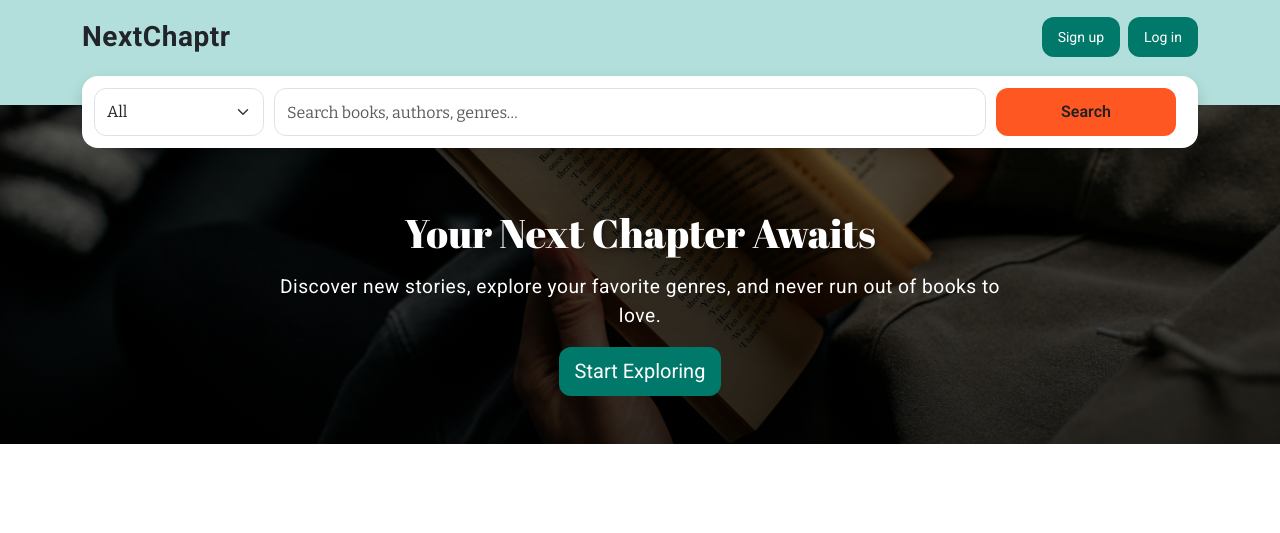
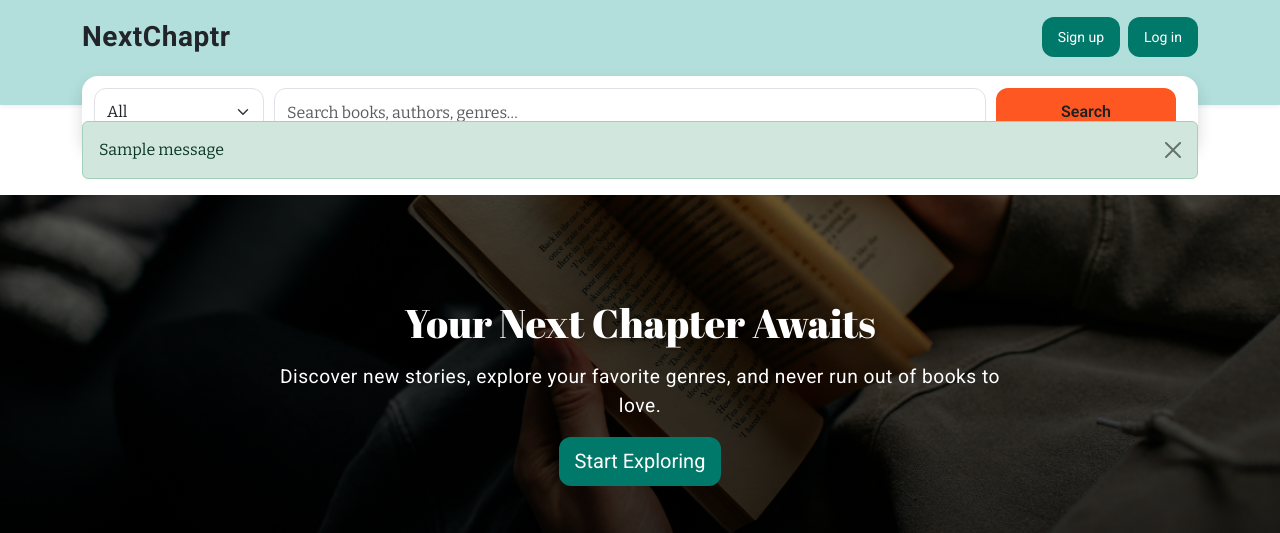
Before and after one commit to larevolucia/chaptr, a Django app: page / in a window 1280 px wide. Shown: the top 533 px of the page. Run offline with Django 5.2, Linux system fonts and the light colour scheme; tables that the repository leaves empty hold one stand-in row (values such as "Sample post"); one stand-in notice (Sample message) is shown.

Commit message:
Set-up notifications

```diff
--- a/static/css/style.css
+++ b/static/css/style.css
@@ -418,6 +418,15 @@ ul.errorlist{
 
 
 /* -------------------------------
+MESSAGES
+---------------------------------- */
+
+.message-container {
+  position: relative;
+  z-index: 1050;
+}
+
+/* -------------------------------
 SMALL SCREEN
 ---------------------------------- */
 @media (max-width: 767px) {
--- a/templates/base.html
+++ b/templates/base.html
@@ -48,7 +48,16 @@
      </div>
     </header>
 
-
+    {% if messages %}
+        <div class="message-container container mt-3" aria-live="polite" aria-atomic="true">
+            {% for message in messages %}
+            <div class="alert alert-{{ message.tags|default:'info' }} alert-dismissible fade show" role="alert">
+                {{ message }}
+                <button type="button" class="btn-close" data-bs-dismiss="alert" aria-label="Close"></button>
+            </div>
+            {% endfor %}
+        </div>
+    {% endif %}
     <!--Optional Hero-->
     {% block hero %}{% endblock %}
 
```
Also changed, not shown: templates/account/email.html (+41 -0 lines).
